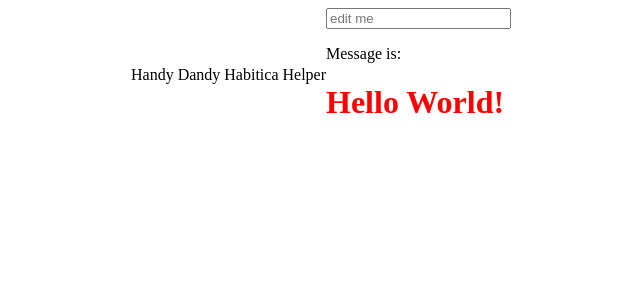
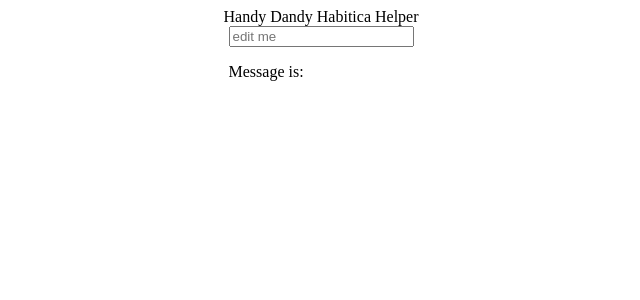
Before and after one commit to rostun/vuejs-playground, a JavaScript app: page / in a window 1280 px wide. Shown: the top 300 px of the page, without its empty margins (319-959 px from the left). Built offline with nearby package versions, Linux system fonts and the light colour scheme.

Commit message:
create dashboard, separate out style and scripts

```diff
--- a/src/App.vue
+++ b/src/App.vue
@@ -1,7 +1,7 @@
 <template>
 	<div class="full-width center-content">
 		<div class="title">Handy Dandy Habitica Helper</div>
-		<Dashboard name="World" />
+		<Dashboard />
 	</div>
 </template>
 
--- /dev/null
+++ b/src/assets/Dashboard.styl
@@ -0,0 +1,2 @@
+h1
+   color red
--- a/src/assets/app.styl
+++ b/src/assets/app.styl
@@ -5,3 +5,4 @@
    display flex
    justify-content center
    align-items center
+   flex-direction column
--- /dev/null
+++ b/src/components/Dashboard.js
@@ -0,0 +1,8 @@
+export default {
+	props: {
+		message: {
+			type: String,
+			required: true
+		}
+	}
+};
--- a/src/components/Dashboard.vue
+++ b/src/components/Dashboard.vue
@@ -1,23 +1,8 @@
+<style src="../assets/Dashboard.styl"></style>
 <template>
 	<div class="UserDashboard">
-		<input v-model="message" placeholder="edit me" />
+		<input v-model="message" placeholder="edit me">
 		<p>Message is: {{ message }}</p>
-
-		<h1>Hello {{ name }}!</h1>
 	</div>
 </template>
-<script>
-export default {
-	props: {
-		name: {
-			type: String,
-			required: true
-		}
-	}
-};
-</script>
-<style lang="stylus" scoped>
-h1 {
-	color: red;
-}
-</style>
+<script src ="./Dashboard.js"></script>
```
